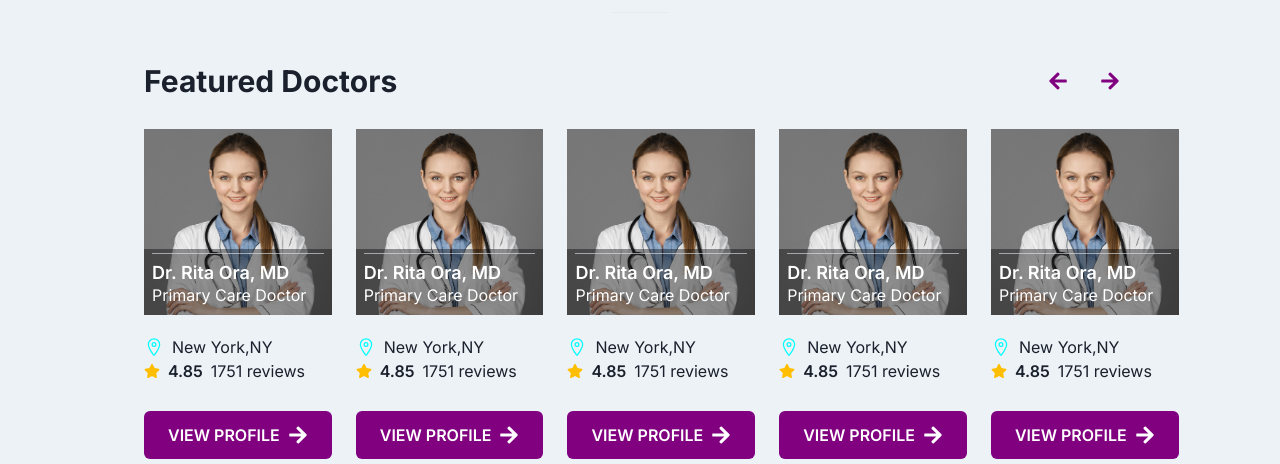
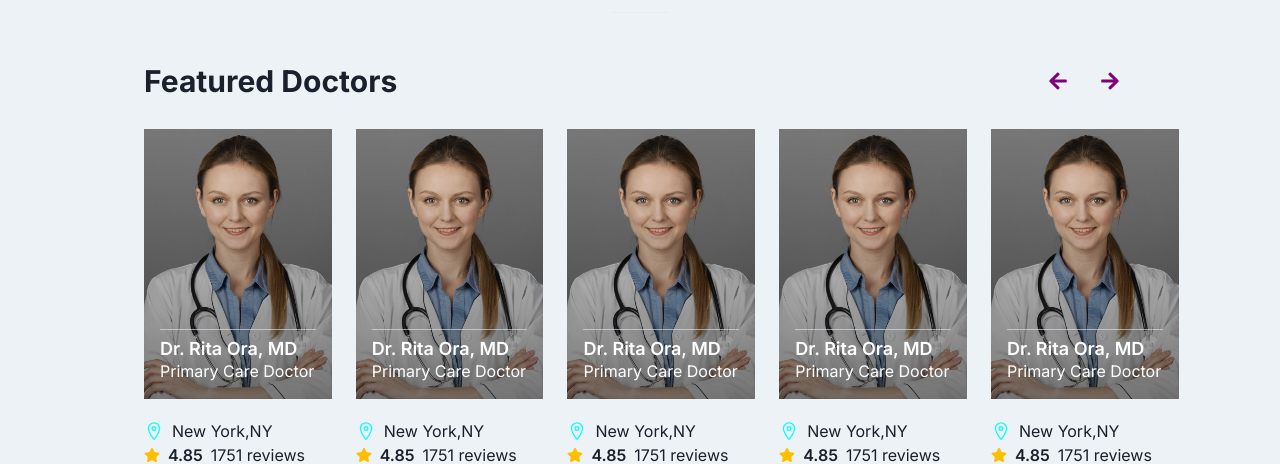
Before and after one commit to leveorxyz/dokto-frontend, a React (Create React App) app: page / in a window 1280 px wide. Shown: the part 2041-2505 px from the top of the page. Built offline with nearby package versions, Linux system fonts and the light colour scheme.

Commit message:
fix OurDoctorCard styles

```diff
--- a/src/components/home/OurDoctorsCard.tsx
+++ b/src/components/home/OurDoctorsCard.tsx
@@ -13,7 +13,7 @@ const OurDoctorsCard = () => (
     <Box w="100%">
       <Flex direction="column">
         <Box w="100%" bgImage={Profile} bgPosition="center" bgSize="cover" bgRepeat="no-repeat" color="white" borderColor="white">
-          <Box mt="120" pb="2" pt="1" px="2" bgColor="rgba(0,0,0, 0.4)">
+          <Box pt={200} pb={4} px={4} bgImage="linear-gradient(rgba(0,0,0, 0), rgba(0,0,0, 0.5))">
             <Divider />
             <Heading fontSize="lg" as="h3" fontWeight="semibold" pt="2">Dr. Rita Ora, MD</Heading>
             <Box fontSize="md">Primary Care Doctor</Box>
```
